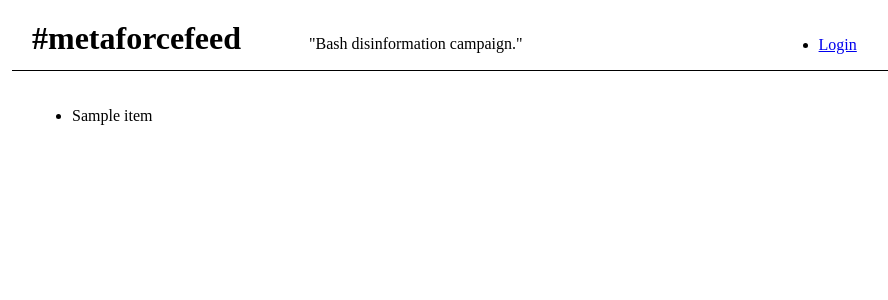
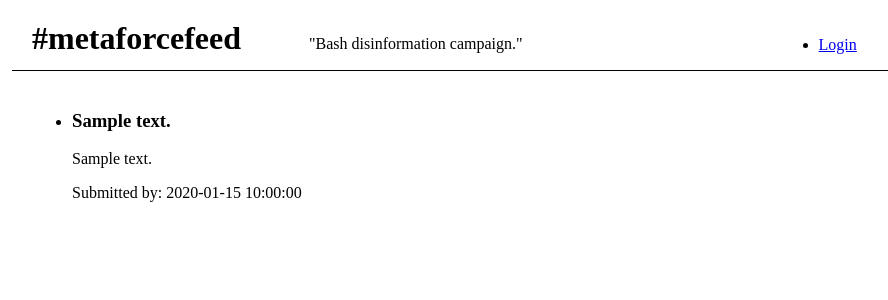
Before and after one commit to qpfiffer/metaforcefeed, a Python web app: template metaforcefeed/templates/index.html in a window 1280 px wide. Shown: the top 300 px of the page, without its empty margins (58-946 px from the left). Run offline with Jinja, Linux system fonts and the light colour scheme; the template is opened without the code that fills it: most values are stand-ins (such as "Sample title", 1, 10 or a date in 2020).

Commit message:
Added basic info

```diff
--- a/metaforcefeed/templates/index.html
+++ b/metaforcefeed/templates/index.html
@@ -34,7 +34,9 @@
                             {% if item %}
                             <li>
                                 <div class="item">
-                                    {{ item }}
+                                    <h3>{{item.short_summary}}</h3>
+                                    <p>{{item.long_summary}}</p>
+                                    <p>Submitted by: {{item.created_by}}</p>
                                 </div>
                             </li>
                             {% endif %}
```
